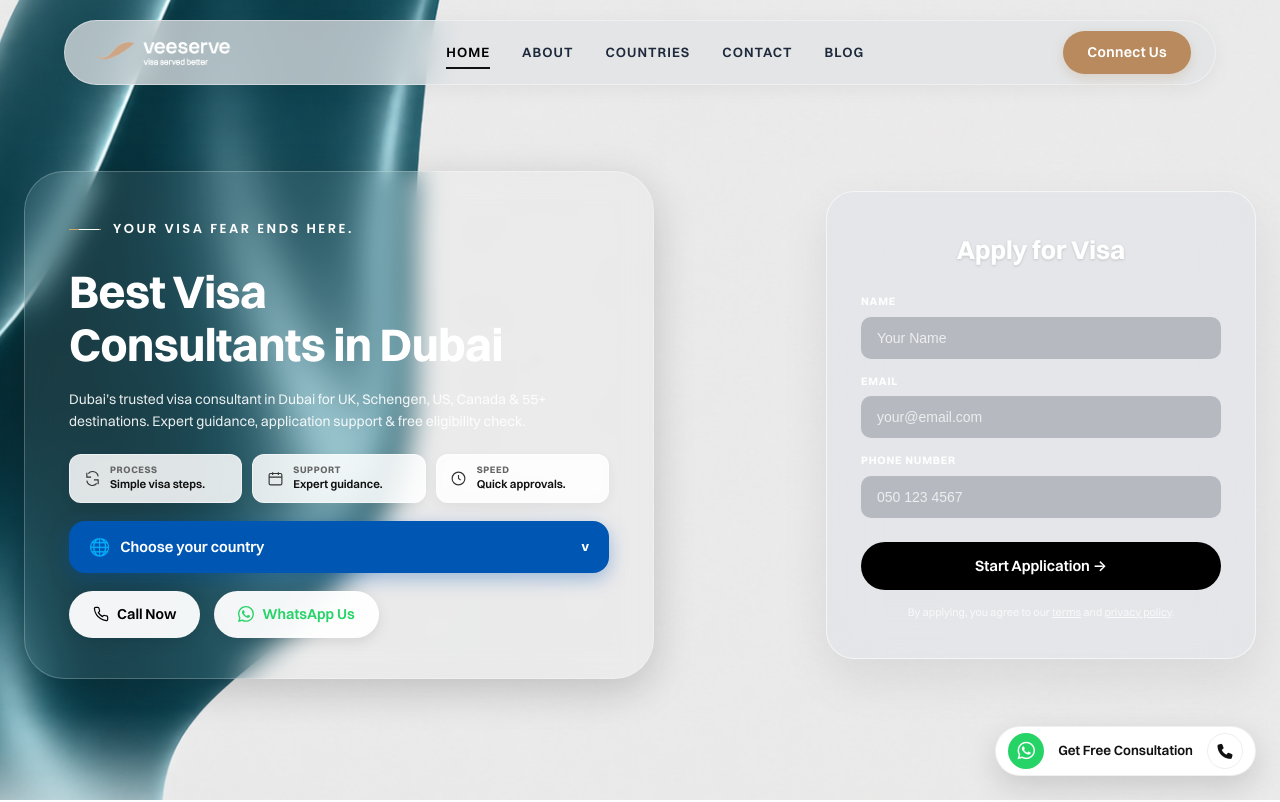
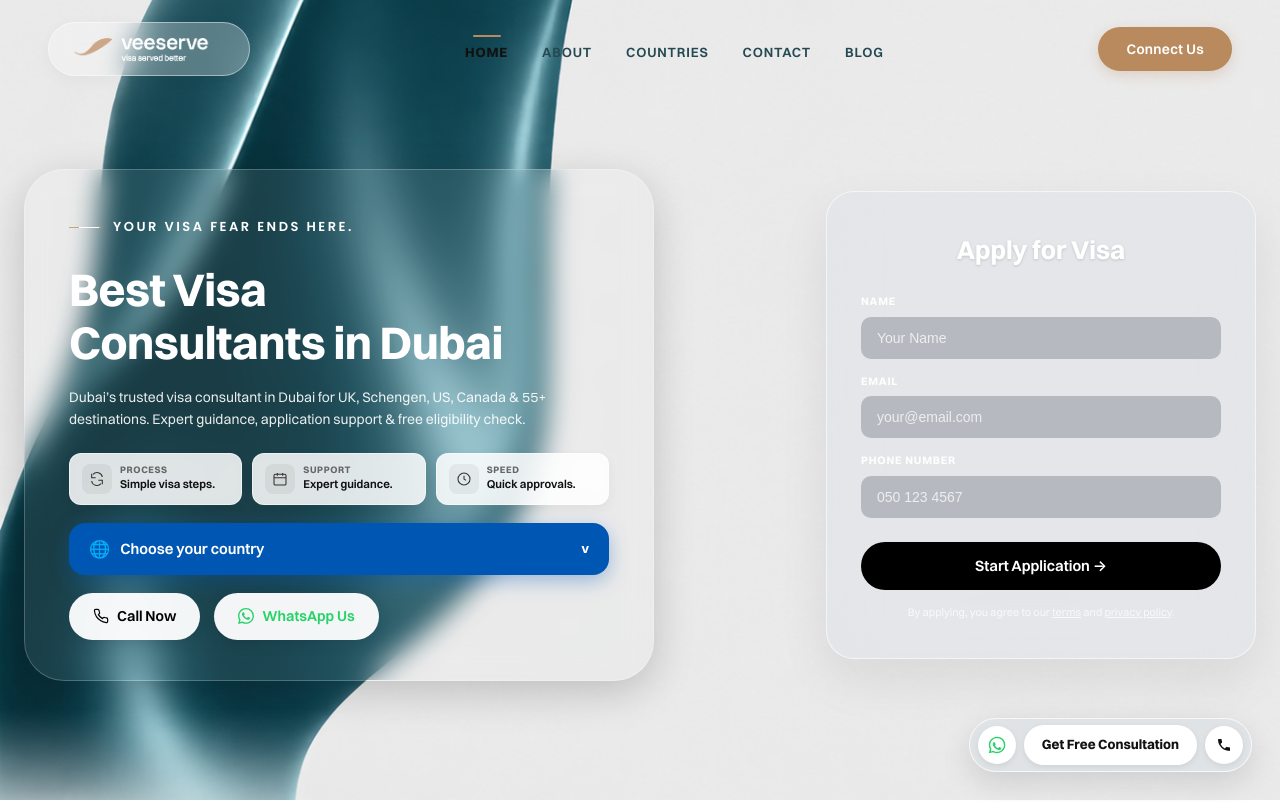
Before and after one commit to sivaathri/veeserve, a React (Vite) app: page / in a window 1280 px wide. Shown: the top 802 px of the page. Built offline with nearby package versions, Linux system fonts and the light colour scheme.

Commit message:
feat: add Header and FloatingControls components alongside global design system CSS

```diff
--- a/src/components/FloatingControls.jsx
+++ b/src/components/FloatingControls.jsx
@@ -21,31 +21,35 @@ export default function FloatingControls() {
 
   return (
     <>
-      {/* Floating Consultation Pill */}
+      {/* Floating Nested Consultation Pill matching user screenshot */}
       <div className="floating-consultation-bar">
         <a
           href="https://wa.me/+971509434364"
           target="_blank"
           rel="noopener noreferrer"
-          className="whatsapp-icon"
+          className="whatsapp-circle"
           aria-label="WhatsApp Us for Free Consultation"
         >
-          <i className="fa-brands fa-whatsapp"></i>
+          <svg viewBox="0 0 24 24" width="20" height="20" fill="#25D366">
+            <path d="M12.04 2c-5.46 0-9.91 4.45-9.91 9.91 0 1.75.46 3.45 1.32 4.95L2.05 22l5.25-1.38c1.45.79 3.08 1.21 4.74 1.21 5.46 0 9.91-4.45 9.91-9.91 0-2.65-1.03-5.14-2.9-7.01A9.82 9.82 0 0 0 12.04 2zm.01 1.67c2.2 0 4.26.86 5.82 2.42a8.19 8.19 0 0 1 2.41 5.83c0 4.54-3.7 8.24-8.24 8.24-1.44 0-2.85-.38-4.08-1.11l-.29-.17-3.12.82.83-3.04-.19-.3a8.21 8.21 0 0 1-1.26-4.44c0-4.54 3.7-8.24 8.24-8.24zm4.52 11.66c-.25-.12-1.47-.72-1.7-.81-.23-.08-.39-.12-.56.12-.17.25-.65.81-.79.98-.14.17-.29.19-.54.06-.25-.12-1.05-.39-2-1.23-.74-.66-1.24-1.47-1.39-1.72-.14-.25-.01-.38.11-.5.11-.11.25-.29.37-.44.12-.14.17-.25.25-.42.08-.17.04-.31-.02-.44-.06-.12-.56-1.35-.77-1.85-.2-.49-.41-.42-.56-.43-.14-.01-.31-.01-.48-.01-.17 0-.44.06-.67.31-.23.25-.88.86-.88 2.1 0 1.24.9 2.44 1.03 2.61.12.17 1.77 2.7 4.29 3.79.6.26 1.07.41 1.44.53.6.19 1.15.16 1.58.1.48-.07 1.47-.6 1.68-1.18.21-.58.21-1.08.15-1.18-.06-.1-.22-.17-.47-.29z" />
+          </svg>
         </a>
         <a
           href="https://wa.me/+971509434364"
           target="_blank"
           rel="noopener noreferrer"
-          className="consultation-text"
+          className="consultation-pill"
         >
           Get Free Consultation
         </a>
         <a
           href="tel:+971509434364"
-          className="phone-icon"
+          className="phone-circle"
           aria-label="Call Veeserve Advisor"
         >
-          <i className="fa-solid fa-phone"></i>
+          <svg viewBox="0 0 24 24" width="16" height="16" fill="#111111">
+            <path d="M20.01 15.38c-1.23 0-2.42-.2-3.53-.56a.977.977 0 0 0-1.01.24l-2.2 2.2a15.05 15.05 0 0 1-6.59-6.59l2.2-2.21a.96.96 0 0 0 .25-1.01A11.36 11.36 0 0 1 8.57 3.9c0-.55-.45-1-1-1H4c-.55 0-1 .45-1 1 0 9.39 7.61 17 17 17 .55 0 1-.45 1-1v-3.52c0-.55-.45-1-.99-1z" />
+          </svg>
         </a>
       </div>
 
@@ -56,7 +60,9 @@ export default function FloatingControls() {
           onClick={scrollToTop}
           aria-label="Scroll back to top"
         >
-          <i className="fa-solid fa-arrow-up"></i>
+          <svg viewBox="0 0 24 24" width="18" height="18" fill="none" stroke="currentColor" strokeWidth="2.5" strokeLinecap="round" strokeLinejoin="round">
+            <path d="M18 15l-6-6-6 6" />
+          </svg>
         </button>
       )}
     </>
--- a/src/components/Header.jsx
+++ b/src/components/Header.jsx
@@ -26,10 +26,10 @@ export default function Header() {
   ];
 
   return (
-    <header className="header-wrapper">
-      <div className={`header-pill ${isScrolled ? 'is-scrolled' : ''}`}>
-        {/* Left Logo */}
-        <div className="header-logo">
+    <header className={`header-wrapper ${isScrolled ? 'is-scrolled' : ''}`}>
+      <div className="header-container">
+        {/* Left: Frosted Glass Capsule for Logo */}
+        <div className="header-logo-pill">
           <a href="#" aria-label="Veeserve Visa Services Home">
             <img
               src="/assets/images/veeservelogo.png"
@@ -40,7 +40,7 @@ export default function Header() {
           </a>
         </div>
 
-        {/* Center Nav Menu */}
+        {/* Center: Clean Floating Navigation Menu */}
         <nav className="header-nav" aria-label="Main Navigation">
           {navItems.map((item) => (
             <a
@@ -49,12 +49,14 @@ export default function Header() {
               className={activeItem === item.name ? 'active' : ''}
               onClick={() => setActiveItem(item.name)}
             >
-              <span>{item.name}</span>
+              <span className="nav-line"></span>
+              <span className="nav-text">{item.name}</span>
             </a>
           ))}
         </nav>
 
-        {/* Right CTA Button */}
+        {/* Right: Golden Pill CTA Button & Mobile Toggle */}
+        <div className="header-cta-wrap">
           <a
             href="https://wa.me/971509434364?text=Hi%20Veeserve"
             target="_blank"
@@ -75,6 +77,7 @@ export default function Header() {
             <span></span>
             <span></span>
           </button>
+        </div>
       </div>
 
       {/* Mobile Drawer */}
--- a/src/index.css
+++ b/src/index.css
@@ -145,7 +145,7 @@ img {
 }
 
 /* ==========================================================================
-   HEADER COMPONENT
+   HEADER COMPONENT - EXACT MATCH TO USER DESIGN
    ========================================================================== */
 .header-wrapper {
   position: absolute;
@@ -153,96 +153,131 @@ img {
   left: 0;
   width: 100%;
   z-index: 100;
-  display: flex;
-  justify-content: center;
   pointer-events: none;
-}
-
-.header-pill {
+  transition: all 0.3s ease;
+}
+
+.header-wrapper.is-scrolled {
+  position: fixed;
+  top: 0;
+  background: rgba(240, 243, 246, 0.94);
+  backdrop-filter: blur(16px);
+  -webkit-backdrop-filter: blur(16px);
+  box-shadow: 0 4px 20px rgba(0, 0, 0, 0.08);
+}
+
+.header-container {
   pointer-events: auto;
-  width: 90%;
-  max-width: 1220px;
-  margin: 20px auto 0;
-  background-color: rgba(225, 227, 230, 0.75);
+  width: 100%;
+  max-width: 1240px;
+  margin: 0 auto;
+  padding: 22px 28px;
+  display: flex;
+  justify-content: space-between;
+  align-items: center;
+}
+
+/* Left: Frosted Glass Logo Capsule */
+.header-logo-pill {
+  background: rgba(255, 255, 255, 0.28);
   backdrop-filter: blur(14px);
   -webkit-backdrop-filter: blur(14px);
-  border-radius: 65px;
-  padding: 10px 24px;
-  display: flex;
-  justify-content: space-between;
-  align-items: center;
-  box-shadow: 0 4px 20px rgba(0, 0, 0, 0.05);
-  border: 1px solid rgba(255, 255, 255, 0.4);
+  border: 1px solid rgba(255, 255, 255, 0.45);
+  border-radius: 50px;
+  padding: 7px 24px 7px 18px;
+  display: inline-flex;
+  align-items: center;
+  box-shadow: 0 4px 16px rgba(0, 0, 0, 0.04);
   transition: all 0.3s ease;
 }
 
-.header-pill.is-scrolled {
-  position: fixed;
-  top: 10px;
-  width: 90%;
-  margin-top: 0;
-  background-color: rgba(225, 227, 230, 0.94);
-  box-shadow: 0 8px 30px rgba(0, 0, 0, 0.12);
-}
-
-.header-logo img {
+.header-logo-pill:hover {
+  background: rgba(255, 255, 255, 0.38);
+  border-color: rgba(255, 255, 255, 0.6);
+}
+
+.header-logo-pill img {
   height: 38px;
   width: auto;
   object-fit: contain;
-}
-
+  display: block;
+}
+
+/* Center: Floating Navigation Menu */
 .header-nav {
   display: flex;
   align-items: center;
-  gap: 32px;
+  gap: 34px;
 }
 
 .header-nav a {
   font-family: 'Switzer', sans-serif;
-  font-size: 0.85rem;
+  font-size: 13.5px;
   font-weight: 600;
   text-transform: uppercase;
-  letter-spacing: 1px;
-  color: #1e293b;
+  letter-spacing: 0.8px;
+  color: #244952;
+  display: flex;
+  flex-direction: column;
+  align-items: center;
   position: relative;
-  padding: 6px 0;
+  padding: 4px 0;
   transition: color 0.2s ease;
 }
 
-.header-nav a:hover,
+.header-nav a .nav-line {
+  width: 0;
+  height: 2px;
+  background-color: #b88a5d;
+  margin-bottom: 5px;
+  border-radius: 2px;
+  transition: width 0.25s ease;
+}
+
+.header-nav a:hover {
+  color: #111111;
+}
+
+.header-nav a:hover .nav-line {
+  width: 28px;
+}
+
 .header-nav a.active {
-  color: #000000;
-}
-
-.header-nav a.active::after {
-  content: '';
-  position: absolute;
-  bottom: 0;
-  left: 0;
-  width: 100%;
-  height: 2px;
-  background-color: #111111;
+  color: #111111;
+  font-weight: 700;
+}
+
+.header-nav a.active .nav-line {
+  width: 28px;
+}
+
+/* Right: Gold Pill CTA Button */
+.header-cta-wrap {
+  display: flex;
+  align-items: center;
+  gap: 16px;
 }
 
 .header-btn {
   display: inline-flex;
   align-items: center;
   justify-content: center;
-  background-color: var(--color-gold-button);
+  background-color: #b88a5d;
   color: #ffffff;
-  padding: 10px 24px;
-  border-radius: 33px;
-  font-size: 0.9rem;
+  padding: 11px 28px;
+  border-radius: 40px;
+  font-size: 14px;
   font-weight: 600;
   font-family: 'Switzer', sans-serif;
   letter-spacing: 0.3px;
-  box-shadow: 0 4px 12px rgba(184, 138, 93, 0.25);
-  transition: background-color 0.3s ease, transform 0.2s ease;
+  box-shadow: 0 4px 14px rgba(184, 138, 93, 0.28);
+  transition: all 0.25s ease;
 }
 
 .header-btn:hover {
   background-color: #9e7349;
   transform: translateY(-1px);
+  box-shadow: 0 6px 18px rgba(184, 138, 93, 0.38);
 }
 
 .mobile-menu-toggle {
@@ -322,11 +357,11 @@ img {
 .hero-section {
   background-image: url('/assets/images/visa.png');
   background-size: cover;
-  background-position: center top;
+  background-position: left top;
   background-repeat: no-repeat;
   min-height: 100vh;
-  padding-top: 120px;
-  padding-bottom: 70px;
+  padding-top: 110px;
+  padding-bottom: 60px;
   position: relative;
   display: flex;
   align-items: center;
@@ -436,8 +471,10 @@ img {
 }
 
 .visa-item .icon-box {
-  width: 20px;
-  height: 20px;
+  width: 30px;
+  height: 30px;
+  border-radius: 8px;
+  background: rgba(0, 0, 0, 0.05);
   flex-shrink: 0;
   color: #333333;
   display: flex;
@@ -446,8 +483,8 @@ img {
 }
 
 .visa-item .icon-box svg {
-  width: 17px;
-  height: 17px;
+  width: 16px;
+  height: 16px;
 }
 
 .visa-item .text-box {
@@ -1899,61 +1936,80 @@ img {
 }
 
 /* ==========================================================================
-   FLOATING CONSULTATION CONTROLS (MATCHES SCREENSHOT)
+   FLOATING CONSULTATION CONTROLS (MATCHES USER SCREENSHOT EXACTLY)
    ========================================================================== */
 .floating-consultation-bar {
   position: fixed;
-  bottom: 24px;
-  right: 24px;
+  bottom: 28px;
+  right: 28px;
   z-index: 9999;
   display: flex;
   align-items: center;
   gap: 8px;
-  background: #ffffff;
-  padding: 6px 12px;
-  border-radius: 60px;
-  box-shadow: 0 10px 30px rgba(0, 0, 0, 0.14);
-  border: 1px solid rgba(0, 0, 0, 0.06);
-  transition: transform 0.25s ease;
+  background: rgba(220, 224, 228, 0.75);
+  backdrop-filter: blur(16px);
+  -webkit-backdrop-filter: blur(16px);
+  padding: 6px 8px;
+  border-radius: 50px;
+  box-shadow: 0 10px 30px rgba(0, 0, 0, 0.12);
+  border: 1px solid rgba(255, 255, 255, 0.7);
+  transition: transform 0.25s ease, box-shadow 0.25s ease;
 }
 
 .floating-consultation-bar:hover {
   transform: translateY(-2px);
-}
-
-.floating-consultation-bar .whatsapp-icon {
-  width: 36px;
-  height: 36px;
+  box-shadow: 0 14px 36px rgba(0, 0, 0, 0.18);
+}
+
+.floating-consultation-bar .whatsapp-circle {
+  width: 38px;
+  height: 38px;
   border-radius: 50%;
-  background: #25D366;
-  color: #ffffff;
+  background: #ffffff;
   display: flex;
   align-items: center;
   justify-content: center;
-  font-size: 20px;
-  transition: opacity 0.2s ease;
-}
-
-.floating-consultation-bar .consultation-text {
+  box-shadow: 0 2px 6px rgba(0, 0, 0, 0.08);
+  transition: transform 0.2s ease;
+}
+
+.floating-consultation-bar .whatsapp-circle:hover {
+  transform: scale(1.05);
+}
+
+.floating-consultation-bar .consultation-pill {
+  background: #ffffff;
+  color: #111111;
+  font-family: 'Switzer', sans-serif;
   font-size: 13.5px;
-  font-weight: 600;
-  color: #111111;
-  padding: 0 6px;
+  font-weight: 700;
+  padding: 9px 18px;
+  border-radius: 30px;
   white-space: nowrap;
-}
-
-.floating-consultation-bar .phone-icon {
-  width: 36px;
-  height: 36px;
+  box-shadow: 0 2px 6px rgba(0, 0, 0, 0.08);
+  transition: all 0.2s ease;
+}
+
+.floating-consultation-bar .consultation-pill:hover {
+  background: #fafafa;
+  color: #000000;
+}
+
+.floating-consultation-bar .phone-circle {
+  width: 38px;
+  height: 38px;
   border-radius: 50%;
   background: #ffffff;
   color: #111111;
-  border: 1px solid #eeeeee;
   display: flex;
   align-items: center;
   justify-content: center;
-  font-size: 15px;
-  transition: opacity 0.2s ease;
+  box-shadow: 0 2px 6px rgba(0, 0, 0, 0.08);
+  transition: transform 0.2s ease;
+}
+
+.floating-consultation-bar .phone-circle:hover {
+  transform: scale(1.05);
 }
 
 /* Scroll To Top */
@@ -2132,9 +2188,10 @@ img {
   .floating-consultation-bar {
     bottom: 16px;
     right: 16px;
-    padding: 5px 10px;
-  }
-  .floating-consultation-bar .consultation-text {
+    padding: 4px 6px;
+  }
+  .floating-consultation-bar .consultation-pill {
     font-size: 12px;
-  }
-}
+    padding: 6px 12px;
+  }
+}
```
Lines whose indentation alone changed are shown as unchanged.
